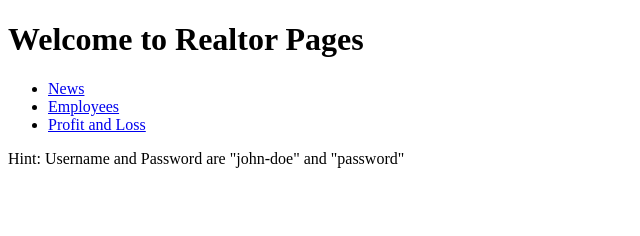
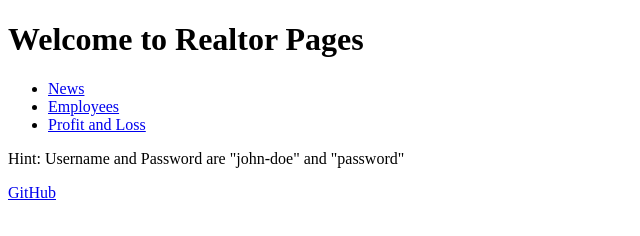
Before and after one commit to justinnoel/cloudflare-pages-http-auth-demo, a website: page public/index.html in a window 1280 px wide. Shown: the full height of the page, 0-640 px from the left. Drawn offline with Linux system fonts and the light colour scheme.

Commit message:
feat: add github link

```diff
--- a/public/index.html
+++ b/public/index.html
@@ -21,5 +21,6 @@
 		</ul>
 
 		<p>Hint: Username and Password are "john-doe" and "password"</p>
+		<p><a href="https://github.com/justinnoel/cloudflare-pages-http-auth-demo">GitHub</a></p>
 	</body>
 </html>
```
